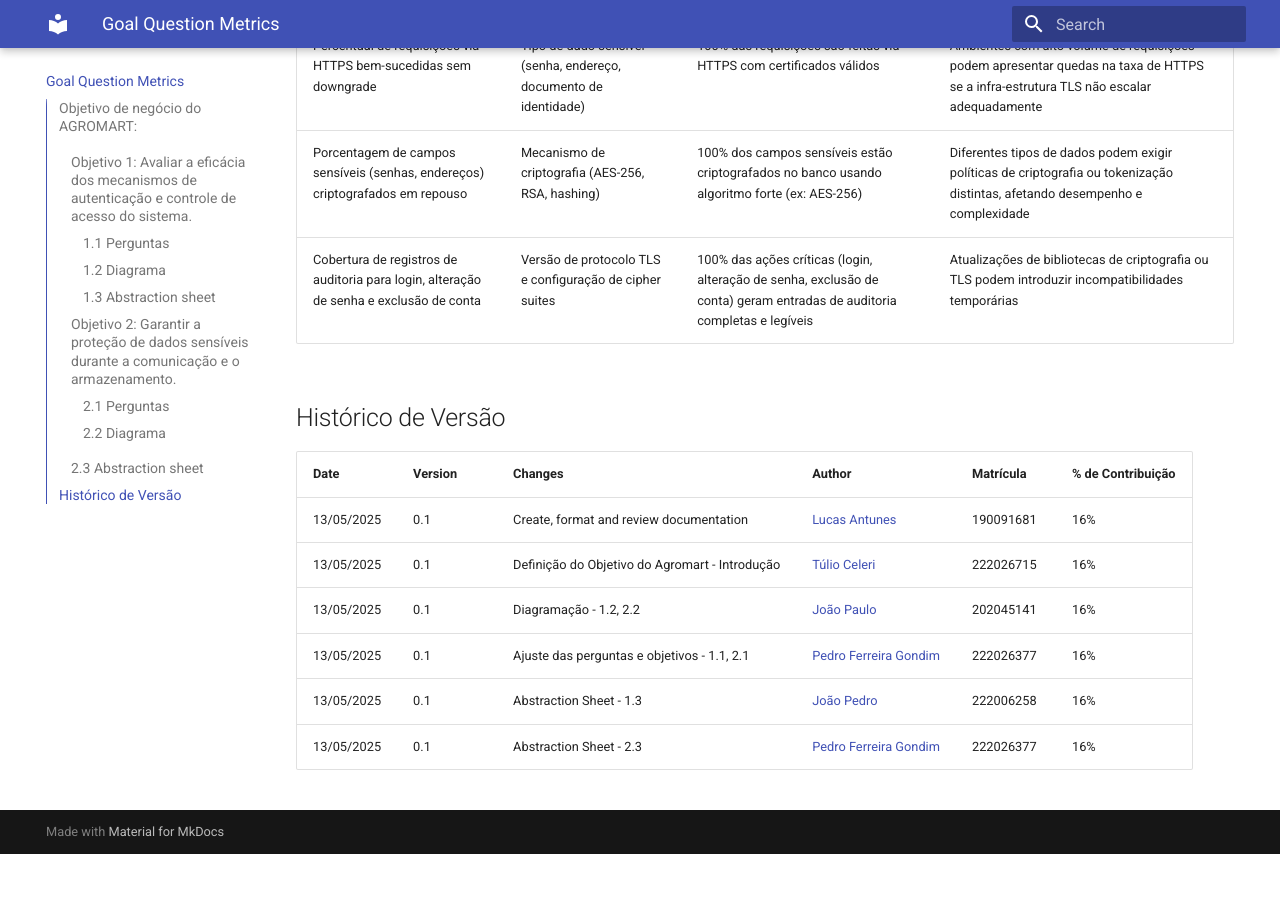
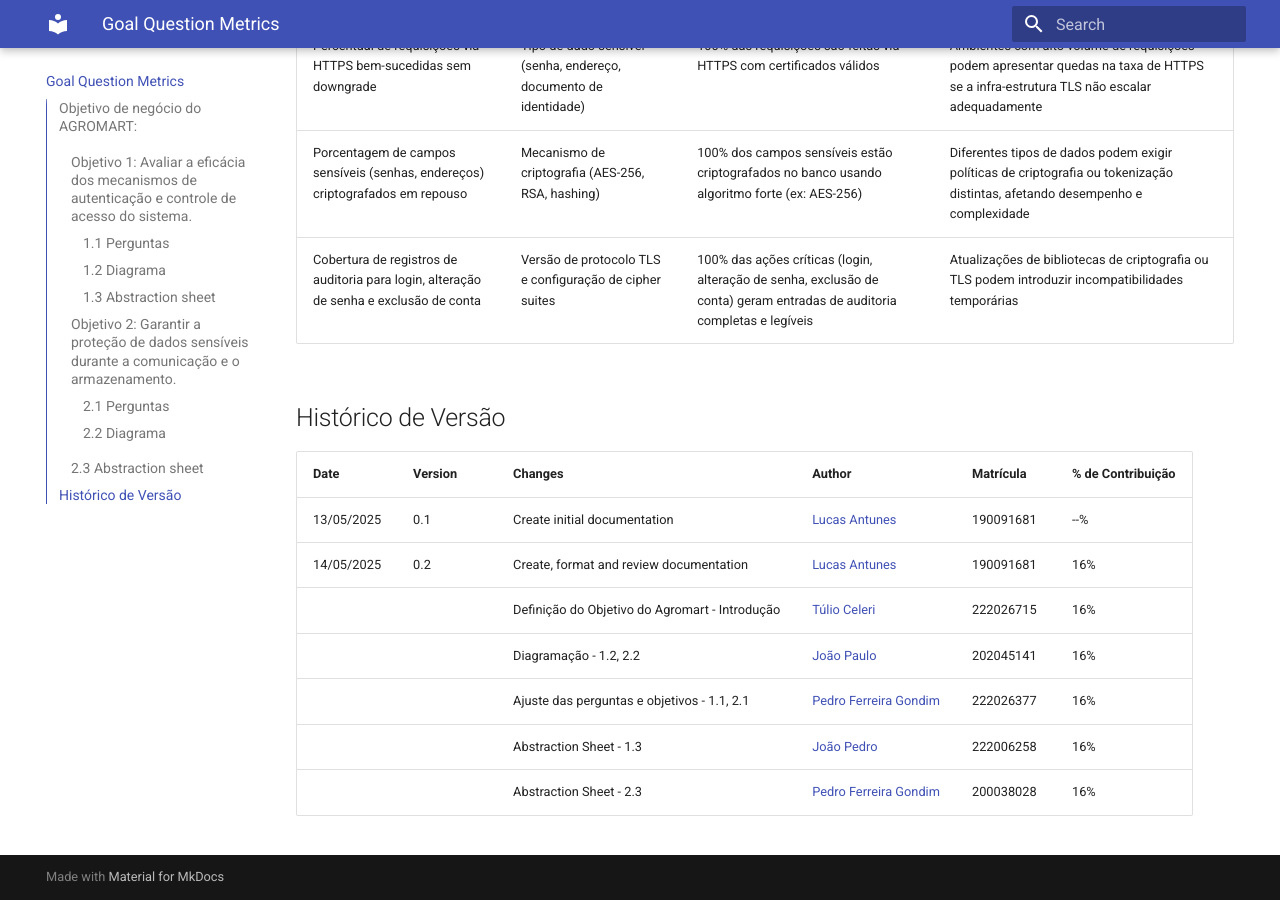
Before and after one commit to FCTE-Qualidade-de-Software-1/2025-1-T01-GRACE-HOPPER, an MkDocs documentation site: the page built from docs/gqm.md, in a window 1280 px wide and 900 px high, scrolled down 3573 px. Built offline with MkDocs 1.6.1 and Material for MkDocs 9.7.7, drawn with Linux system fonts in a browser that asks for light colours; before the commit the page ends 4427 px from its top, so only the background shows below that.

Commit message:
update historico de versão

```diff
--- a/docs/gqm.md
+++ b/docs/gqm.md
@@ -171,9 +171,10 @@ A solução tecnológica denominada Agromart foi desenvolvida para facilitar a r
 
 | Date       | Version | Changes                                        | Author                                              | Matrícula | % de Contribuição |
 | ---------- | ------- | ---------------------------------------------- | --------------------------------------------------- | --------- | ----------------- |
-| 13/05/2025 | 0.1     | Create, format and review documentation        | [Lucas Antunes](https://github.com/LucasGSAntunes)  | 190091681 | 16%               |
-| 13/05/2025 | 0.1     | Definição do Objetivo do Agromart - Introdução | [Túlio Celeri](https://github.com/TulioCeleri)      | 222026715 | 16%               |
-| 13/05/2025 | 0.1     | Diagramação - 1.2, 2.2                         | [João Paulo](https://github.com/joaombc)            | 202045141 | 16%               |
-| 13/05/2025 | 0.1     | Ajuste das perguntas e objetivos - 1.1, 2.1    | [Pedro Ferreira Gondim](https://github.com/G0ndim)  | 222026377 | 16%               |
-| 13/05/2025 | 0.1     | Abstraction Sheet - 1.3                        | [João Pedro](https://github.com/JoaoPedrooSS)       | 222006258 | 16%               |
-| 13/05/2025 | 0.1     | Abstraction Sheet - 2.3                        | [Pedro Ferreira Gondim](https://github.com/guinuto) | 222026377 | 16%               |
+| 13/05/2025 | 0.1     | Create initial documentation                   | [Lucas Antunes](https://github.com/LucasGSAntunes)  | 190091681 | --%               |
+| 14/05/2025 | 0.2     | Create, format and review documentation        | [Lucas Antunes](https://github.com/LucasGSAntunes)  | 190091681 | 16%               |
+|            |         | Definição do Objetivo do Agromart - Introdução | [Túlio Celeri](https://github.com/TulioCeleri)      | 222026715 | 16%               |
+|            |         | Diagramação - 1.2, 2.2                         | [João Paulo](https://github.com/joaombc)            | 202045141 | 16%               |
+|            |         | Ajuste das perguntas e objetivos - 1.1, 2.1    | [Pedro Ferreira Gondim](https://github.com/G0ndim)  | 222026377 | 16%               |
+|            |         | Abstraction Sheet - 1.3                        | [João Pedro](https://github.com/JoaoPedrooSS)       | 222006258 | 16%               |
+|            |         | Abstraction Sheet - 2.3                        | [Pedro Ferreira Gondim](https://github.com/guinuto) | 200038028 | 16%               |
```
Also changed, not shown: docs/index.md (+10 -4 lines).
